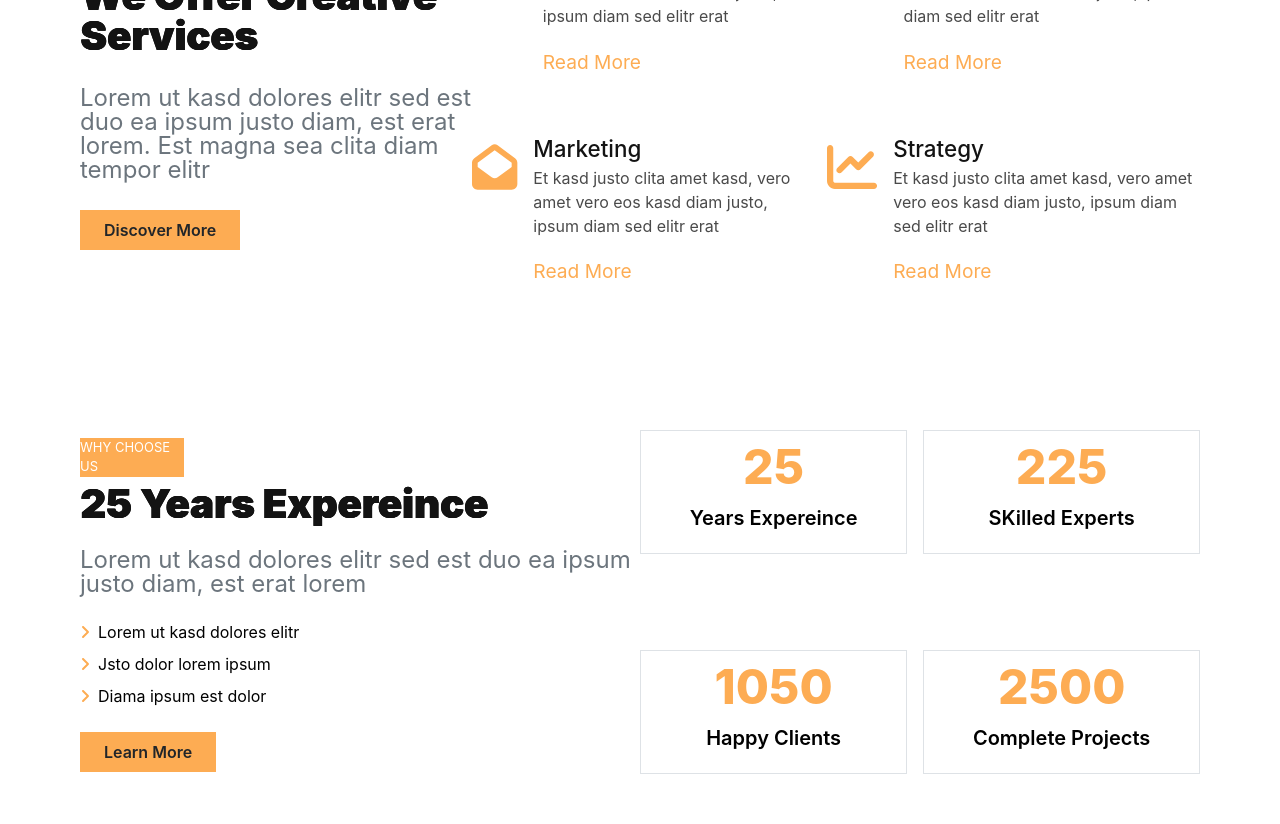
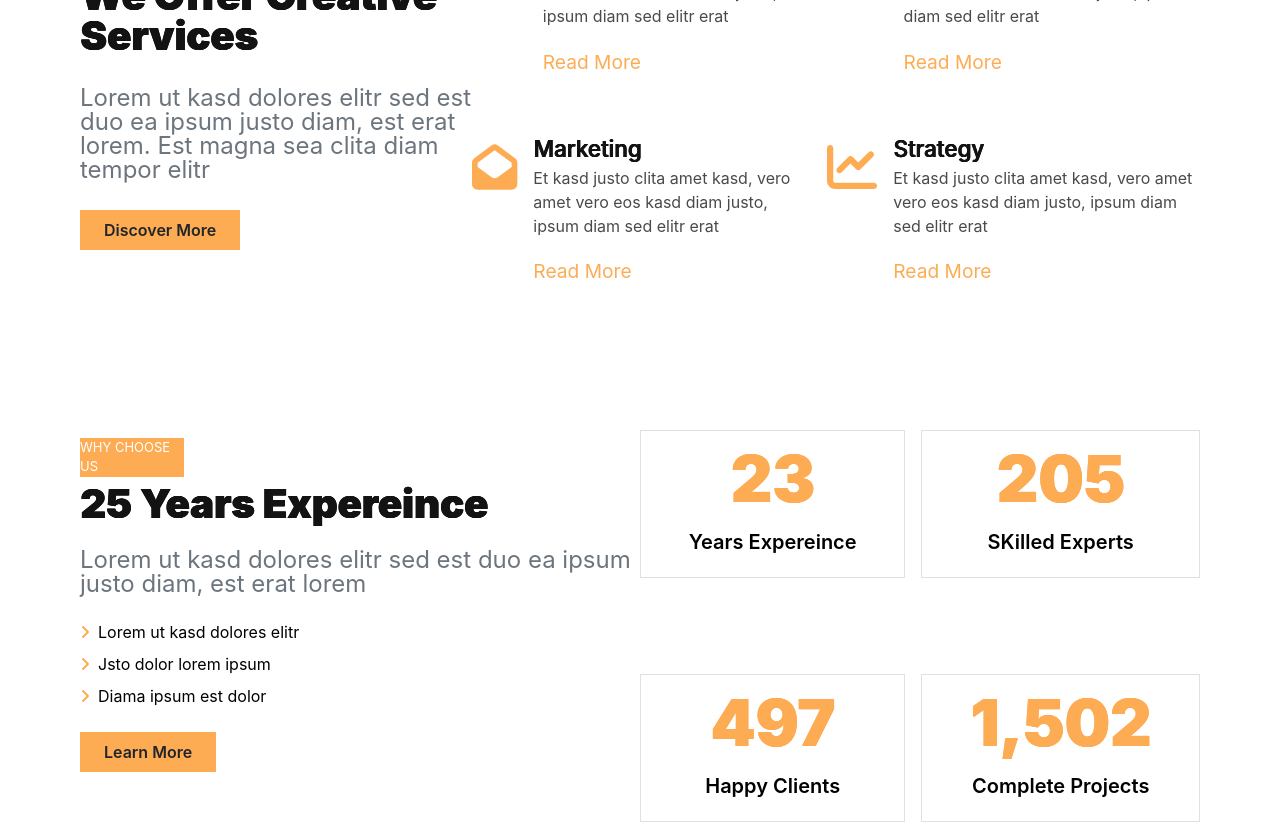
Before and after one commit to BLADEHEDA/Dotcom-Creative-Multipage-Page-App, a React (Create React App) app: page / in a window 1280 px wide. Shown: the part 1640-2464 px from the top of the page. Built offline with nearby package versions, Linux system fonts and the light colour scheme.

Commit message:
counter up implemented successfuly

```diff
--- a/package.json
+++ b/package.json
@@ -14,9 +14,11 @@
     "@testing-library/user-event": "^14.4.3",
     "bootstrap": "^5.2.3",
     "react": "^18.2.0",
+    "react-countup": "^6.4.2",
     "react-dom": "^18.2.0",
     "react-redux": "^8.0.5",
     "react-scripts": "5.0.1",
+    "react-scroll-trigger": "^0.6.14",
     "web-vitals": "^2.1.4"
   },
   "scripts": {
--- a/src/Components/Home/Experience.jsx
+++ b/src/Components/Home/Experience.jsx
@@ -1,16 +1,24 @@
-import React from 'react'
+import React, { useState } from 'react'
 import { FontAwesomeIcon } from '@fortawesome/react-fontawesome'
 import {faAngleRight} from '@fortawesome/free-solid-svg-icons'
 import Button from '../Shared/Button'
+import CountUp from 'react-countup'
+import ScrollTrigger from 'react-scroll-trigger'
 
 const ExperienceProp = (props) => {
+  const[count,setCount]=useState(false)
   return (
+    <ScrollTrigger onEnter={()=>setCount(true) } onExit={()=>setCount(false) }  >
     <div className='ExperienceProp  my-[2.5em]  text-center '>
           <p className="content-head text-[#131313] font-[600] text-[2.5em] text-[#FDAC53]
-           md:text-[3em] font-[800] ">
-            {props.figure }</p>
+           md:text-[3em] md:font-[900] lg:text-[4em] ">
+          {/* here is the use of the counterup feature */}
+           {count && <CountUp start={props.start} end={props.end} duration={5} delay={1} />}
+            </p>
+
           <p className="content-body  mb-[1em] font-[600] text-[1.25em] ">{props.content }</p>
     </div>
+    </ScrollTrigger>
   )
 }
 
@@ -49,10 +57,10 @@ const Experience = () => {
            </section>
            <section className="experience-right mt-0 lg:flex-[50%] lg:mt-[-3em] ">
             <section className="figures">
-              <ExperienceProp figure="25" content="Years Expereince" />
-              <ExperienceProp figure="225" content="SKilled Experts" />
-              <ExperienceProp figure="1050" content="Happy Clients" />
-              <ExperienceProp figure="2500" content="Complete Projects" />
+              <ExperienceProp start="0" end="25" content="Years Expereince" />
+              <ExperienceProp start="0" end="225"  content="SKilled Experts" />
+              <ExperienceProp start="0" end="1050" content="Happy Clients" />
+              <ExperienceProp start="0" end="2500" content="Complete Projects" />
             </section>
            </section>
     </main>
--- a/src/Components/Home/Home.css
+++ b/src/Components/Home/Home.css
@@ -148,7 +148,7 @@
   margin-bottom: 1em;
   margin-right: 10em;
 }
-.provider-head,.services-head,.Experience-head  {
+.provider-head,.services-head,.Experience-head,.content-head   {
   text-shadow: 0.75px 0px, 0.75px 0px, 0px 0px;
 }
 .provide-div {
```
Also changed, not shown: 1 other file (tests, documents, lock files or other folders).
